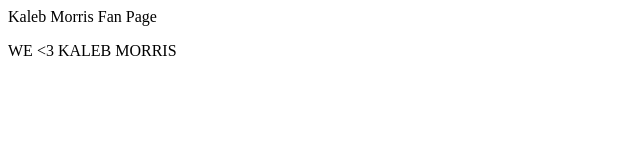
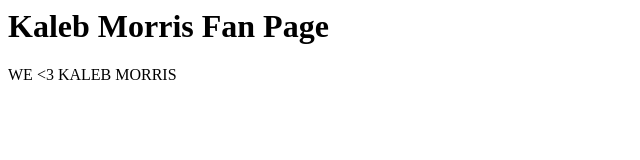
Before and after one commit to powerfulpi/km, a plain HTML site: page index.html in a window 1280 px wide. Shown: the whole page, without its empty margins (0-640 px from the left). Drawn offline with Linux system fonts and the light colour scheme.

Commit message:
Update index.html
whoppies i forgot to finish the body

```diff
--- a/index.html
+++ b/index.html
@@ -1,3 +1,4 @@
-<body style="texr-align: center;"
+<body style="texr-align: center;">
 <h1>Kaleb Morris Fan Page</h1>
 <p>WE <3 KALEB MORRIS</p>
+</body>
```
